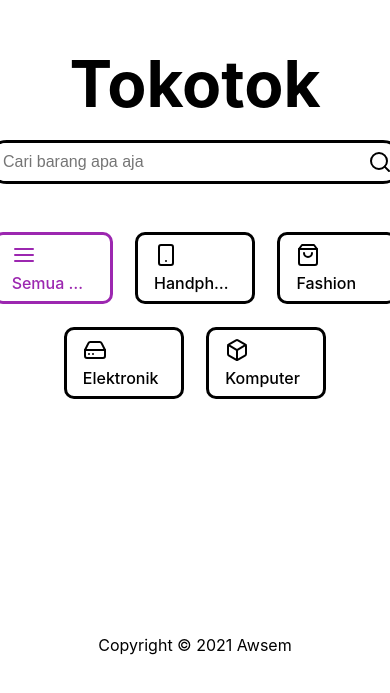
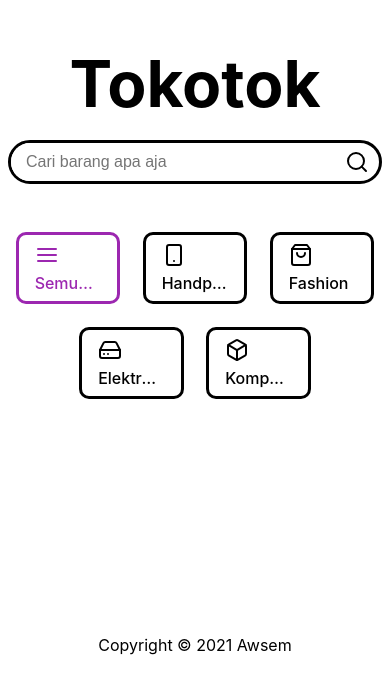
Before and after one commit to moherik/next-tokotok, a Next.js app: page / in a window 390 px wide. Shown: the part 149-842 px from the top of the page. Built offline with nearby package versions, Linux system fonts and the light colour scheme.

Commit message:
change responsive

```diff
--- a/styles/Home.module.css
+++ b/styles/Home.module.css
@@ -157,6 +157,7 @@
 }
 
 @media (max-width: 600px) {
+  .inputBox,
   .grid {
     width: 100%;
   }
```
